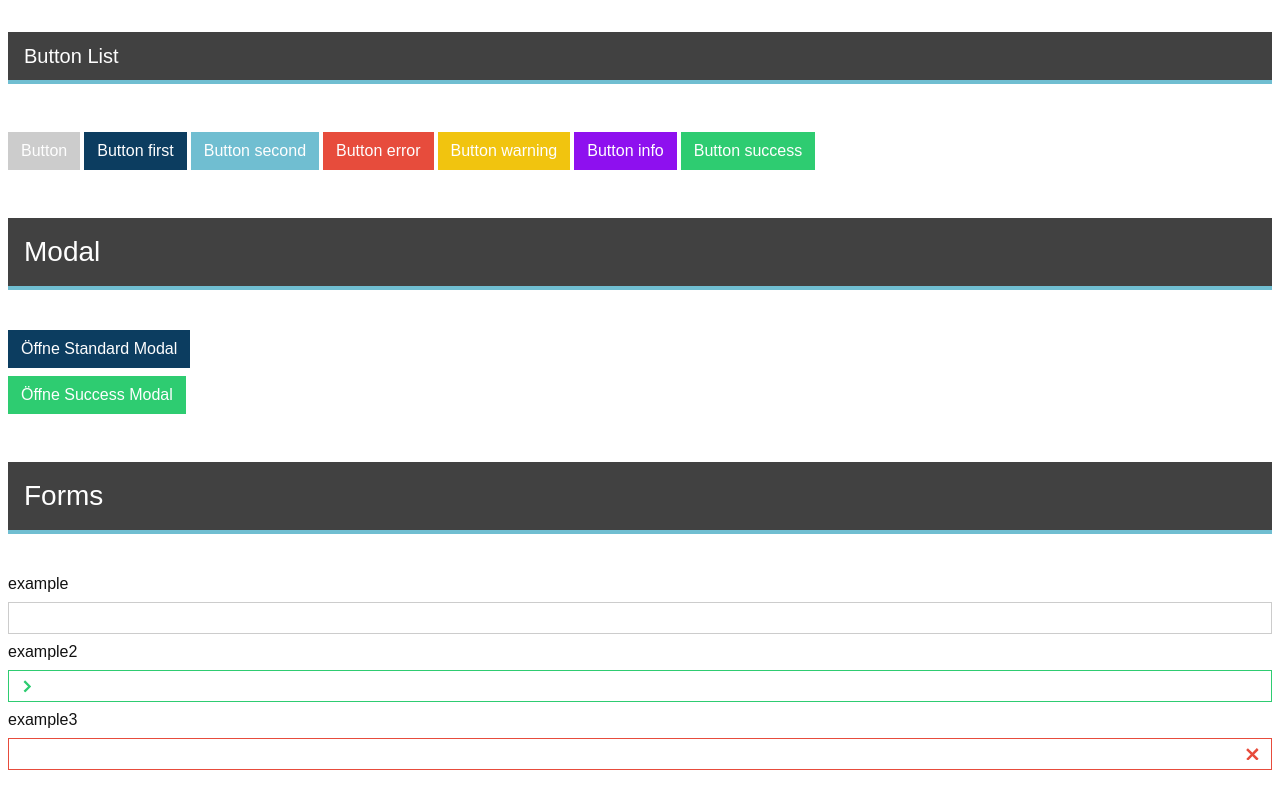
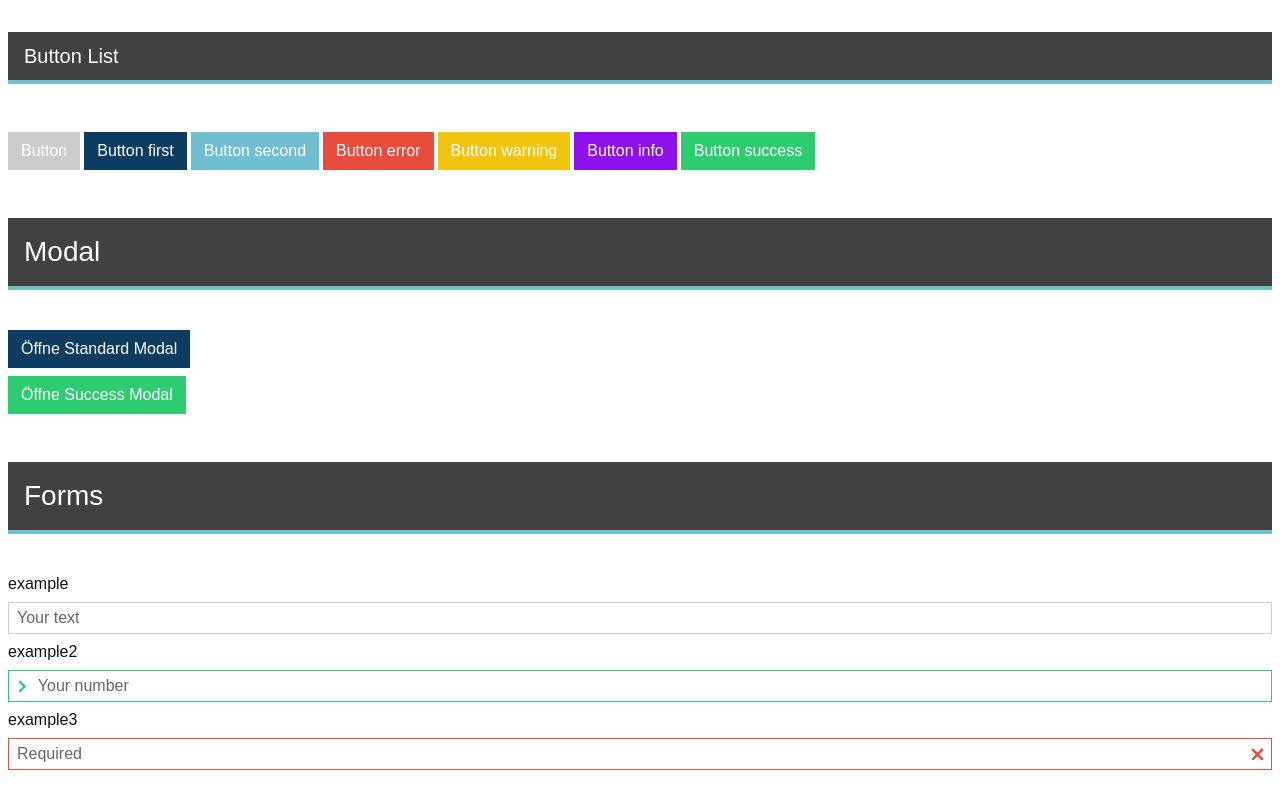
Before and after one commit to oforge/vue-boilerplate, a Vue app: page / in a window 1280 px wide. Shown: the part 1818-2618 px from the top of the page. Built offline with nearby package versions, Linux system fonts and the light colour scheme.

Commit message:
form example - sourced out default input logic into mixin

```diff
--- a/src/components/global/forms/SpkInput.vue
+++ b/src/components/global/forms/SpkInput.vue
@@ -1,16 +1,15 @@
 <template>
   <div class="form__control" :class="state ? 'form__control--' + state : ''">
-    <label :for="name" class="form__label">{{ label }}</label>
+    <label :for="id" class="form__label">{{ label }}</label>
     <slot name="iconBefore"></slot>
     <input
-      :name="name"
       :id="id"
       class="form__input form__input--text"
       :class="{
         'form__input--has-icon-before': !!$slots['iconBefore'],
         'form__input--has-icon-after': !!$slots['iconAfter']
       }"
-      type="text"
+      v-bind="$attrs"
       @input="updateValue"
     />
     <slot name="iconAfter"></slot>
@@ -18,30 +17,16 @@
 </template>
 <script lang="ts">
 import Vue from 'vue';
+import { baseInputMixin } from '@/mixins/baseInputMixin';
 export default Vue.extend({
   name: 'SpkInput',
-  props: {
-    label: String,
-    name: {
-      type: String,
-      required: true
-    },
-    id: {
-      type: String,
-      required: true
-    },
-    state: String
-  },
-  methods: {
-    updateValue(event: InputEvent) {
-      this.$emit('input', (event.target as HTMLInputElement).value);
-    }
-  }
+  mixins: [baseInputMixin]
 });
 </script>
 
 <style lang="scss">
 $iconSize: $formSize / 2.5;
+$controlGap: map-get($sizes, 's');
 .form {
   &__control {
     position: relative;
@@ -78,13 +63,13 @@ $iconSize: $formSize / 2.5;
   }
   &__input {
     border: 1px solid map-get($greyTones, 'light');
-    padding: 0 map-get($sizes, 's');
+    padding: 0 $controlGap;
     height: $formSize;
     &--has-icon-before {
-      padding-left: $formSize;
+      padding-left: $controlGap * 2 + $iconSize;
     }
-    &--has-icon-before {
-      padding-right: $formSize;
+    &--has-icon-after {
+      padding-right: $controlGap * 2 + $iconSize;
     }
     width: 100%;
     &:focus {
@@ -102,11 +87,9 @@ $iconSize: $formSize / 2.5;
   margin-bottom: ($iconSize / 2 * -1);
 }
 .form__label + .icon {
-  left: $formSize / 2;
-  margin-left: ($iconSize / 4 * -1);
+  left: map-get($sizes, 's');
 }
 .form__input + .icon {
-  right: $formSize / 2;
-  margin-right: ($iconSize / 4 * -1);
+  right: map-get($sizes, 's');
 }
 </style>
--- a/src/examples/FormsExample.vue
+++ b/src/examples/FormsExample.vue
@@ -5,17 +5,32 @@
     </p>
     <div class="row">
       <div class="column-12">
-        <spk-input name="example" id="example" label="example" v-model="example"></spk-input>
+        <spk-input name="example" id="example" label="example" v-model="example" placeholder="Your text"></spk-input>
       </div>
       <div class="column-12">
-        <spk-input name="example2" id="example2" label="example2" v-model="example2" state="success">
+        <spk-input
+          name="example2"
+          type="number"
+          id="example2"
+          label="example2"
+          v-model="example2"
+          state="success"
+          placeholder="Your number"
+        >
           <template #iconBefore>
             <spk-icon iconName="chevron" iconClass="icon--chevron icon--chevron-right"></spk-icon>
           </template>
         </spk-input>
       </div>
       <div class="column-12">
-        <spk-input name="example3" id="example3" label="example3" v-model="example3" state="error">
+        <spk-input
+          name="example3"
+          id="example3"
+          label="example3"
+          v-model="example3"
+          state="error"
+          placeholder="Required"
+        >
           <template #iconAfter>
             <spk-icon iconName="cross" iconClass="icon--cross"></spk-icon>
           </template>
@@ -32,7 +47,9 @@ export default Vue.extend({
   name: 'FormsExample',
   data() {
     return {
-      example: ''
+      example: '',
+      example2: '',
+      example3: ''
     };
   }
 });
--- /dev/null
+++ b/src/mixins/baseInputMixin.ts
@@ -0,0 +1,19 @@
+import Vue, { ComponentOptions } from 'vue';
+
+export const baseInputMixin: ComponentOptions<Vue> = {
+  inheritAttrs: false,
+  props: {
+    label: String,
+    id: {
+      type: String,
+      required: true
+    },
+    value: [String, Number],
+    state: String
+  },
+  methods: {
+    updateValue(event: InputEvent) {
+      this.$emit('input', (event.target as HTMLInputElement).value);
+    }
+  }
+};
--- a/src/styles/base/_defaults.scss
+++ b/src/styles/base/_defaults.scss
@@ -9,6 +9,9 @@
 ::selection {
   background: map-get($colors, 'first');
   color: map-get($colors, 'light');
+}
+::placeholder {
+  color: map-get($greyTones, 'dark');
 }
 
 h1,
```
